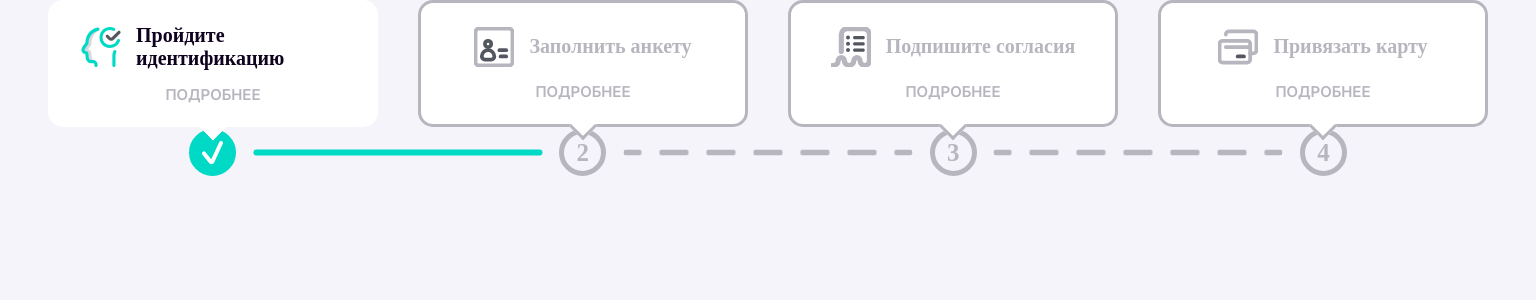
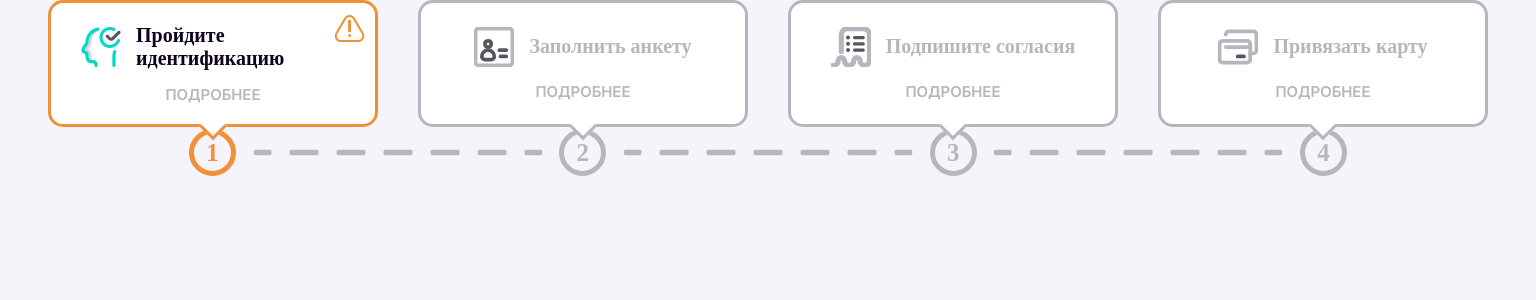
Before and after one commit to KatsiarynaYushkevich/triinkom-test-task, a Vue app: page / in a window 1536 px wide. Shown: the top 300 px of the page. Built offline with nearby package versions, Linux system fonts and the light colour scheme; a web font is replaced by a local one.

Commit message:
fix steps progress line styles

```diff
--- a/src/components/StepsProgressLine.vue
+++ b/src/components/StepsProgressLine.vue
@@ -76,7 +76,7 @@ const stepsStore = useStepsStore();
       @include step-line-background(unavailable, $color-border-unavailable);
     }
 
-    &:last-child .step-line {
+    &:first-child .step-line {
       display: none;
     }
   }
@@ -92,7 +92,7 @@ const stepsStore = useStepsStore();
       font-size: 25px;
 
       .step-line {
-        transform: translate(0, 115%);
+        transform: translate(0, -115%);
       }
     }
   }
@@ -106,7 +106,7 @@ const stepsStore = useStepsStore();
 
     li {
       .step-line {
-        transform: rotate(-90deg) translate(0, 64%);
+        transform: rotate(-90deg) translate(0, -64%);
         width: 6px;
         height: 289px;
         background-position: center;
--- a/src/store/steps.ts
+++ b/src/store/steps.ts
@@ -21,7 +21,7 @@ export const useStepsStore = defineStore('stepsStore', {
         icon: 'identification',
         description:
           'Участники сервиса проходят обязательную идентификацию с использованием МСИ (Межбанковской системы идентификации)',
-        status: 'completed',
+        status: 'current',
       },
       {
         id: 2,
```
